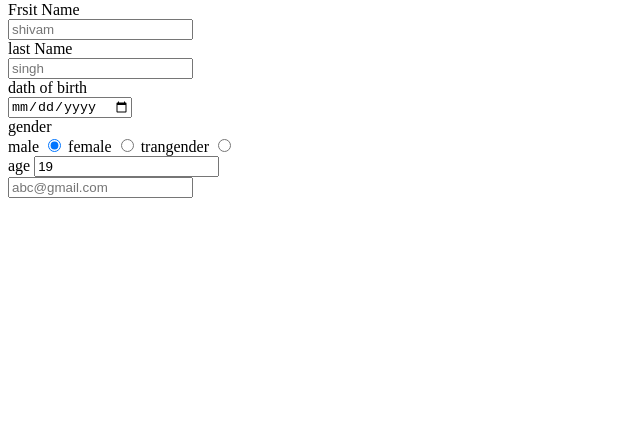
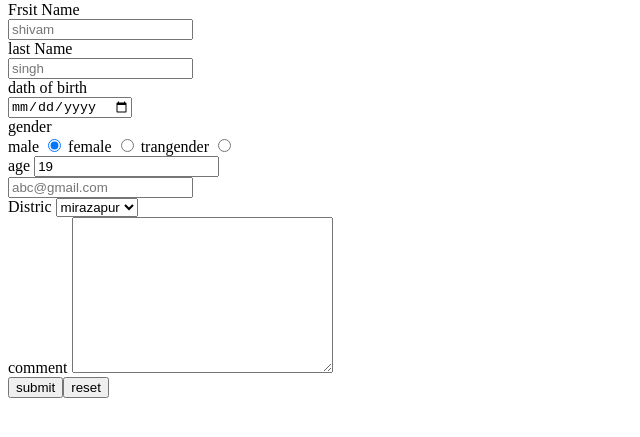
Before and after one commit to shivamsingh163248/Front-End-Web-Development-coding-ninjas, a plain HTML site: page form.html in a window 1280 px wide. Shown: the part 79-516 px from the top of the page, without its empty margins (0-640 px from the left). Drawn offline with Linux system fonts and the light colour scheme.

Commit message:
completing the form

```diff
--- a/form.html
+++ b/form.html
@@ -29,6 +29,19 @@
      <br>
      <label for="email"></label>
      <input type="email" name="email" placeholder="abc@gmail.com" required>
+     <br>
+     <label for="distric"> Distric</label>
+     <select name="distric" id="distric">
+        <option value="varanshi">varanshi</option>
+        <option value="mirzapur" selected >mirazapur</option>
+        <option value="allabhad">allabhad</option>
+     </select>
+     <!-- creating the text for the comment  -->
+     <br>
+     <label for="textarea">comment</label>
+     <textarea name="comment" id="comment" cols="30" rows="10"></textarea><br>
+     <!-- creatng the submit button  -->
+     <button type="submit"> submit</button><button type="reset"> reset</button>
 
 
 
```
